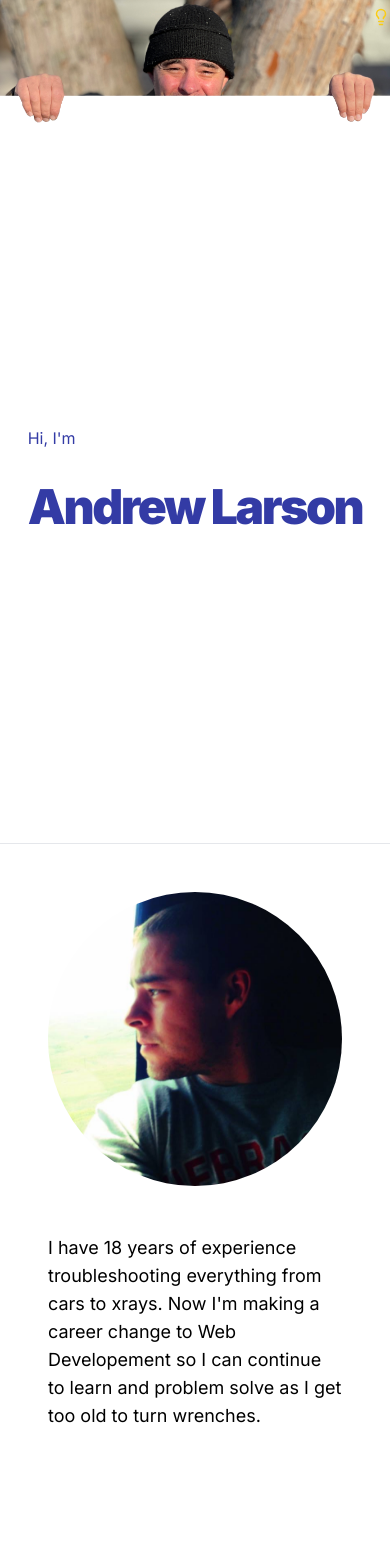
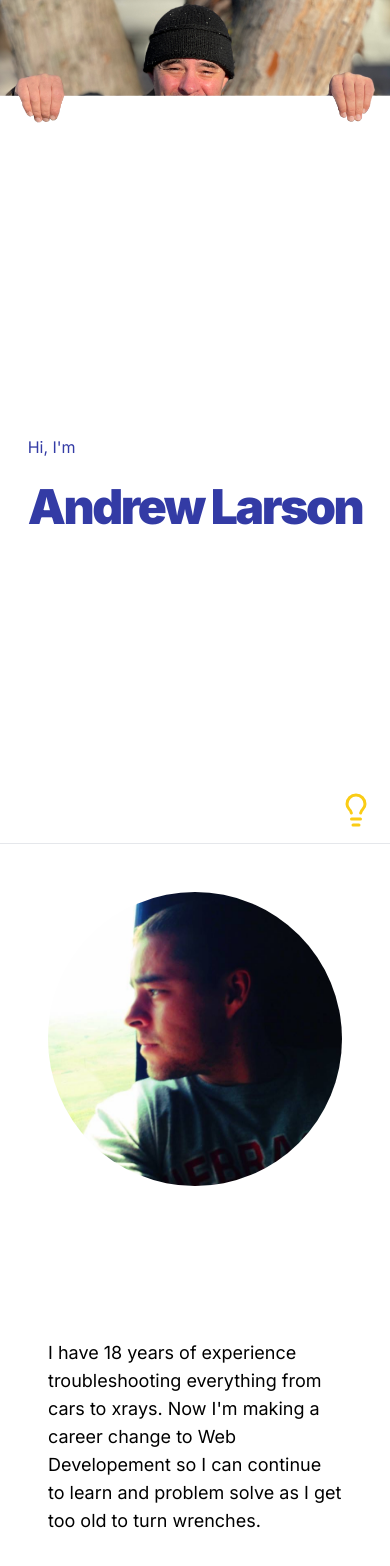
Before and after one commit to A-A-Larson/NextReact, a Next.js app in the folder nextportfolio/: page / in a window 390 px wide. Shown: the top 1566 px of the page. Built offline with nearby package versions, Linux system fonts and the light colour scheme.

Commit message:
Fixed header on mobile, added xs screensize

```diff
--- a/nextportfolio/src/app/components/AboutMe.jsx
+++ b/nextportfolio/src/app/components/AboutMe.jsx
@@ -11,14 +11,15 @@ export default function AboutMe() {
                 flex
                 flex-col
                 md:flex-row
+                justify-around
                 items-center
                 p-12
                 '
     >
+        <div className='max-w-xl flex-1'>
             <Image
                     className='
                         rounded-full
-
                         '
                     width={718}
                     height={718}
@@ -26,9 +27,9 @@ export default function AboutMe() {
                     quality={100}
                     alt='Man staring out a window on a train'
             />
-
-        <div className='pt-12 text-lg md:pt-0 md:pl-12'>
-            <p>
+        </div>
+        <div className='pt-12 text-lg md:pt-0 md:pl-12 xl:pl-0 max-w-xl flex-1'>
+            <p className=''>
                 I have 18 years of experience troubleshooting everything from cars to xrays. Now I'm making a career change to Web Developement so I can continue to learn and problem solve as I get too old to turn wrenches.
             </p>
         </div>
--- a/nextportfolio/src/app/components/Landing.jsx
+++ b/nextportfolio/src/app/components/Landing.jsx
@@ -12,6 +12,7 @@ export default function Landing() {
                 height={924}
                 src={HeroImg}
                 quality={100}
+                priority={true}
                 alt='Man with hands overlapping the top of the webpage as if he is holding onto it'
             />
 
@@ -24,6 +25,7 @@ export default function Landing() {
                     grow
                     justify-center
                     items-center
+
                     '
             >
                 <h1
@@ -46,8 +48,8 @@ export default function Landing() {
                     <br/>
                     <div
                         className='
-
-                            text-5xl
+                            text-4xl
+                            xs:text-5xl
                             sm:text-6xl
                             font-black
                             tracking-tighter
--- a/nextportfolio/src/app/components/ThemeToggle.jsx
+++ b/nextportfolio/src/app/components/ThemeToggle.jsx
@@ -26,22 +26,33 @@ const ThemeToggle = () => {
 
     return (
         <div className='
-                fixed z-30
+                fixed
+                z-30
                 right-0
-                py-2
+                bottom-0
+                p-4
                 flex
                 justify-center
+                cursor-pointer
                 '
         >
                 <LuLightbulbOff
-                    className="text-white hidden dark:block"
-                    size={18}
+                    className='
+                        text-white
+                        hidden
+                        dark:block
+                        '
+                    size={36}
                     onClick={() => setDarkMode(!darkMode)}
                 />
 
                 <LuLightbulb
-                    className='ml-auto text-yellow-400 block dark:hidden'
-                    size={18}
+                    className='
+                    text-yellow-400
+                    block
+                    dark:hidden
+                    '
+                    size={36}
                     onClick={() => setDarkMode(!darkMode)}
                 />
 
--- a/nextportfolio/tailwind.config.js
+++ b/nextportfolio/tailwind.config.js
@@ -8,6 +8,9 @@ module.exports = {
   darkMode: 'class',
   theme: {
     extend: {
+      screens: {
+        'xs': '330px'
+      },
       colors: {
         'lightBG': 'var(--backgroundLight)',
         'darkBG': 'var(--backgroundDark)',
@@ -19,7 +22,8 @@ module.exports = {
         'darkBttnBG': 'var(--buttonColorDark)',
       },
       fontFamily: {
-
+        sans: ['var(--font-inter)'],
+        mono: ['var(--font-roboto-mono)'],
       },
     },
   },
```
Lines whose indentation alone changed are shown as unchanged.
